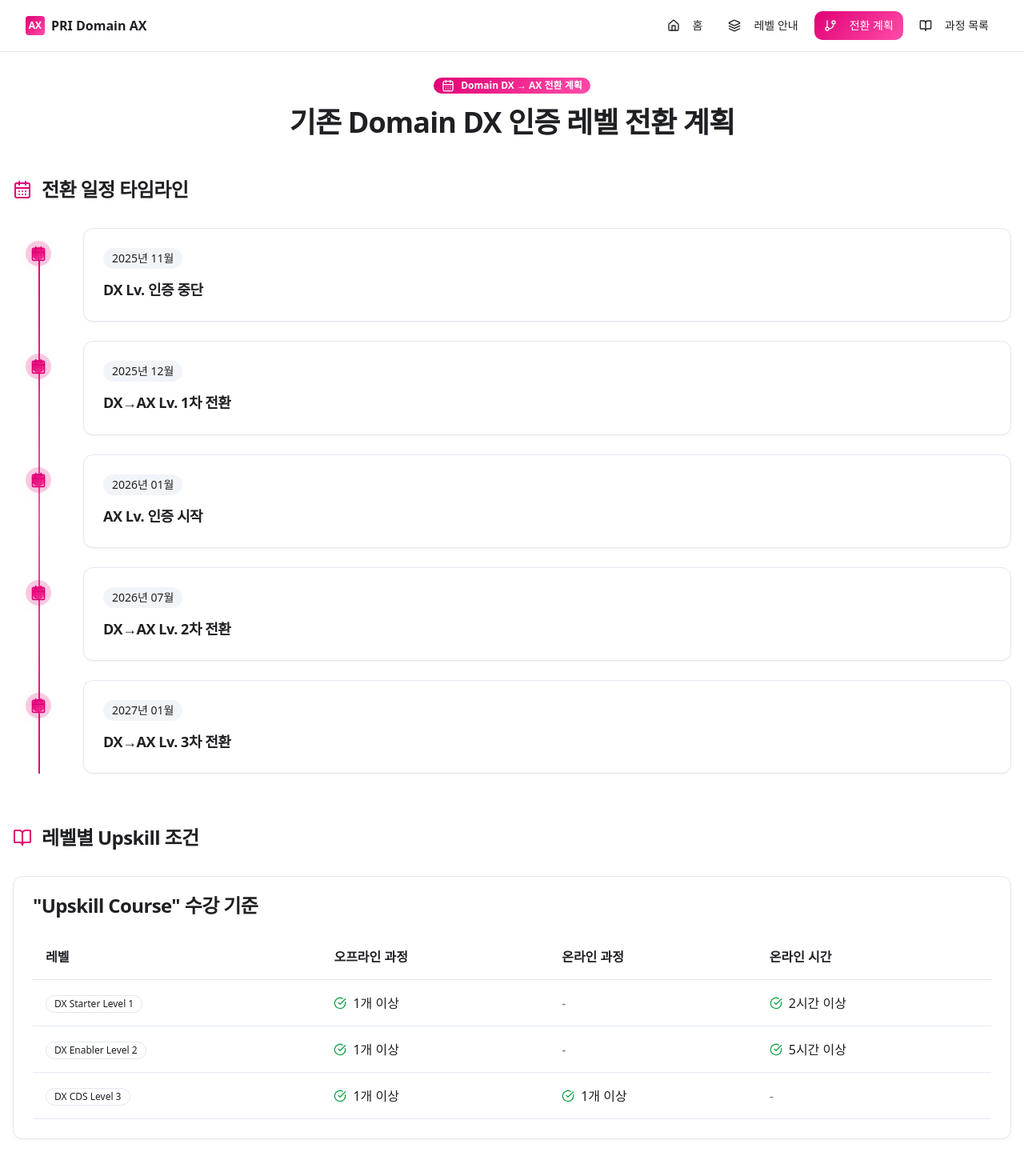
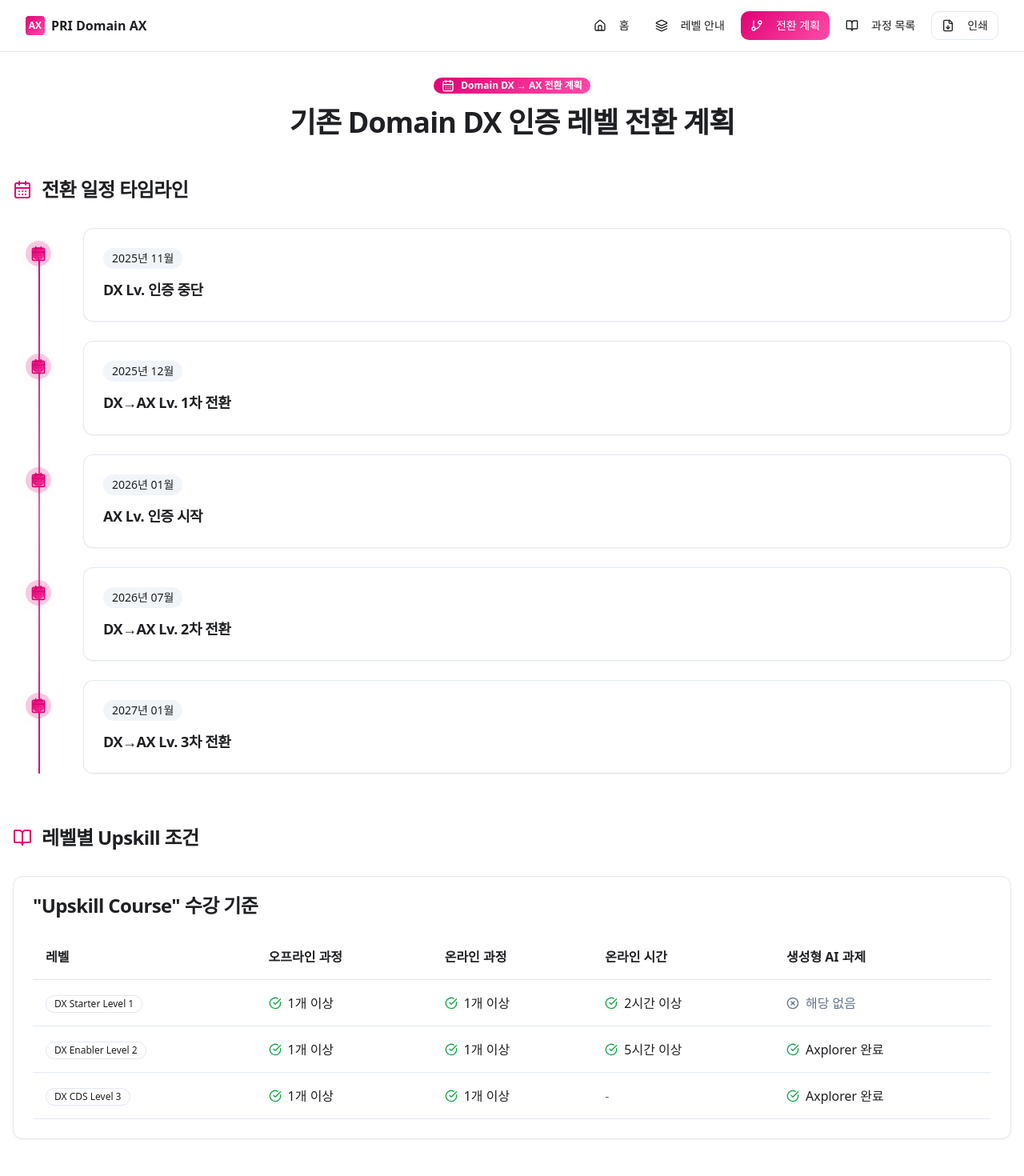
Before and after one commit to foolpoet44/domainax-navigator, a React (Vite) app: page /transition-plan in a window 1280 px wide. Shown: the top 1470 px of the page at 80% size. Built offline with nearby package versions, Linux system fonts and the light colour scheme.

Commit message:
Refactor: Update Upskill conditions
Update the Upskill conditions on the Transition Plan page to reflect the provided image. This includes updating the text and structure of the conditions for each DX level.

```diff
--- a/src/components/UpskillTable.tsx
+++ b/src/components/UpskillTable.tsx
@@ -23,7 +23,7 @@ export function UpskillTable({
                 <th className="text-left p-4 font-semibold">오프라인 과정</th>
                 <th className="text-left p-4 font-semibold">온라인 과정</th>
                 <th className="text-left p-4 font-semibold">온라인 시간</th>
-
+                <th className="text-left p-4 font-semibold">생성형 AI 과제</th>
               </tr>
             </thead>
             <tbody>
@@ -51,7 +51,15 @@ export function UpskillTable({
                         <span>{condition.onlineHoursMin}시간 이상</span>
                       </span> : <span className="text-muted-foreground">-</span>}
                   </td>
-
+                  <td className="p-4">
+                    {condition.genAIAssignment ? <span className="flex items-center space-x-2">
+                        <CheckCircle className="h-4 w-4 text-green-600" />
+                        <span>Axplorer 완료</span>
+                      </span> : <span className="flex items-center space-x-2">
+                        <XCircle className="h-4 w-4 text-muted-foreground" />
+                        <span className="text-muted-foreground">해당 없음</span>
+                      </span>}
+                  </td>
                 </tr>)}
             </tbody>
           </table>
--- a/src/components/ui/navigation.tsx
+++ b/src/components/ui/navigation.tsx
@@ -52,7 +52,12 @@ export function Navigation({
             </div>
           </div>
 
-          {onPrintPage}
+          {onPrintPage && (
+            <Button onClick={onPrintPage} variant="outline" size="sm">
+              <FileDown className="mr-2 h-4 w-4" />
+              <span className="hidden sm:inline">인쇄</span>
+            </Button>
+          )}
         </div>
       </div>
     </nav>;
--- a/src/data/domain-ax.json
+++ b/src/data/domain-ax.json
@@ -64,12 +64,14 @@
       {
         "level": "DX Starter Level 1",
         "offlineCoursesMin": 1,
+        "onlineCoursesMin": 1,
         "onlineHoursMin": 2,
         "genAIAssignment": false
       },
       {
         "level": "DX Enabler Level 2",
         "offlineCoursesMin": 1,
+        "onlineCoursesMin": 1,
         "onlineHoursMin": 5,
         "genAIAssignment": true
       },
```
